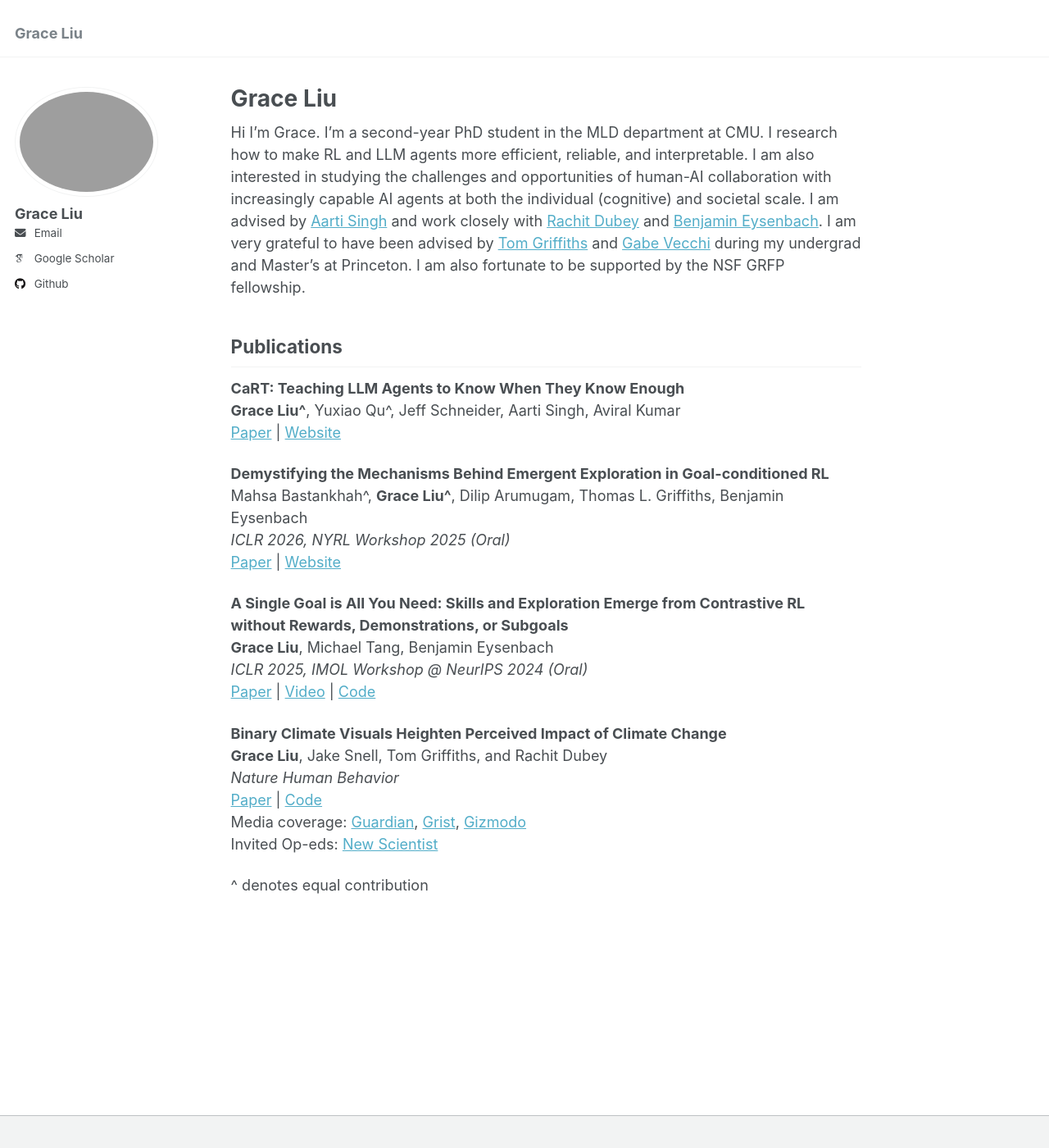
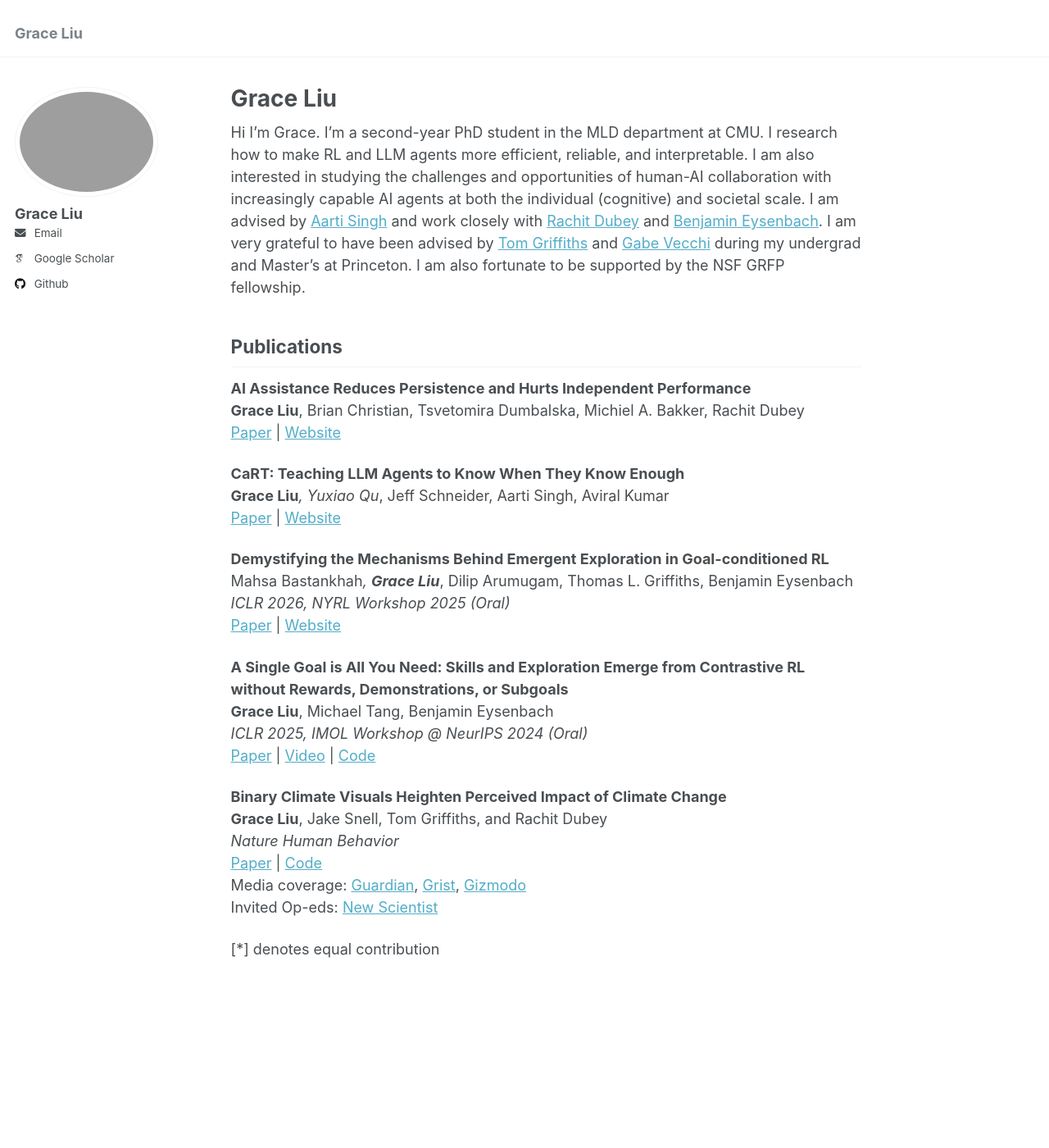
Before and after one commit to graliuce/graliuce.github.io, a Jekyll site: the page built from _pages/about.md, in a window 1280 px wide and 1400 px high. Shown: the whole window at 82% size. Built offline with Jekyll 4.4.1, drawn with Linux system fonts in a browser that asks for light colours; some web fonts are replaced.

Commit message:
Update about.md

```diff
--- a/_pages/about.md
+++ b/_pages/about.md
@@ -9,12 +9,16 @@ redirect_from:
 Hi I'm Grace. I'm a second-year PhD student in the MLD department at CMU. I research how to make RL and LLM agents more efficient, reliable, and interpretable. I am also interested in studying the challenges and opportunities of human-AI collaboration with increasingly capable AI agents at both the individual (cognitive) and societal scale. I am advised by [Aarti Singh](https://www.cs.cmu.edu/~aarti/) and work closely with [Rachit Dubey](https://rachit-dubey.github.io/) and [Benjamin Eysenbach](https://ben-eysenbach.github.io/). I am very grateful to have been advised by [Tom Griffiths](https://cocosci.princeton.edu/tom/tom.php) and [Gabe Vecchi](https://vecchi.princeton.edu/people/gabriel-vecchi) during my undergrad and Master's at Princeton. I am also fortunate to be supported by the NSF GRFP fellowship.
 
 ## Publications
+**AI Assistance Reduces Persistence and Hurts Independent Performance**\
+**Grace Liu**, Brian Christian, Tsvetomira Dumbalska, Michiel A. Bakker, Rachit Dubey \
+[Paper](https://arxiv.org/abs/2604.04721) | [Website](https://ai-project-website.github.io/AI-assistance-reduces-persistence/)
+
 **CaRT: Teaching LLM Agents to Know When They Know Enough**\
-**Grace Liu^**, Yuxiao Qu^, Jeff Schneider, Aarti Singh, Aviral Kumar \
+**Grace Liu***, Yuxiao Qu*, Jeff Schneider, Aarti Singh, Aviral Kumar \
 [Paper](https://arxiv.org/abs/2510.08517) | [Website](https://graliuce.github.io/cart-page/)
 
 **Demystifying the Mechanisms Behind Emergent Exploration in Goal-conditioned RL** \
-Mahsa Bastankhah^, **Grace Liu^**, Dilip Arumugam, Thomas L. Griffiths, Benjamin Eysenbach \
+Mahsa Bastankhah*, **Grace Liu***, Dilip Arumugam, Thomas L. Griffiths, Benjamin Eysenbach \
 *ICLR 2026, NYRL Workshop 2025 (Oral)* \
 [Paper](https://arxiv.org/abs/2510.14129) | [Website](https://mahsa-bastankhah.github.io/demystifying-single-goal-exploration/)
 
@@ -30,4 +34,4 @@ Mahsa Bastankhah^, **Grace Liu^**, Dilip Arumugam, Thomas L. Griffiths, Benjamin
 Media coverage: [Guardian](https://www.theguardian.com/news/2025/jul/24/boiling-frog-effect-makes-people-oblivious-to-threat-of-climate-crisis-shows-study), [Grist](https://grist.org/science/break-through-climate-apathy-data-visualization-lake-freezing-study/), [Gizmodo](https://gizmodo.com/study-uncovers-the-one-thing-that-cuts-through-climate-apathy-loss-2000598328)\
 Invited Op-eds: [New Scientist](https://www.newscientist.com/article/mg26635491-600-why-climate-change-fades-into-the-background-and-how-to-change-that/)
 
-^ denotes equal contribution
+[*] denotes equal contribution
```
